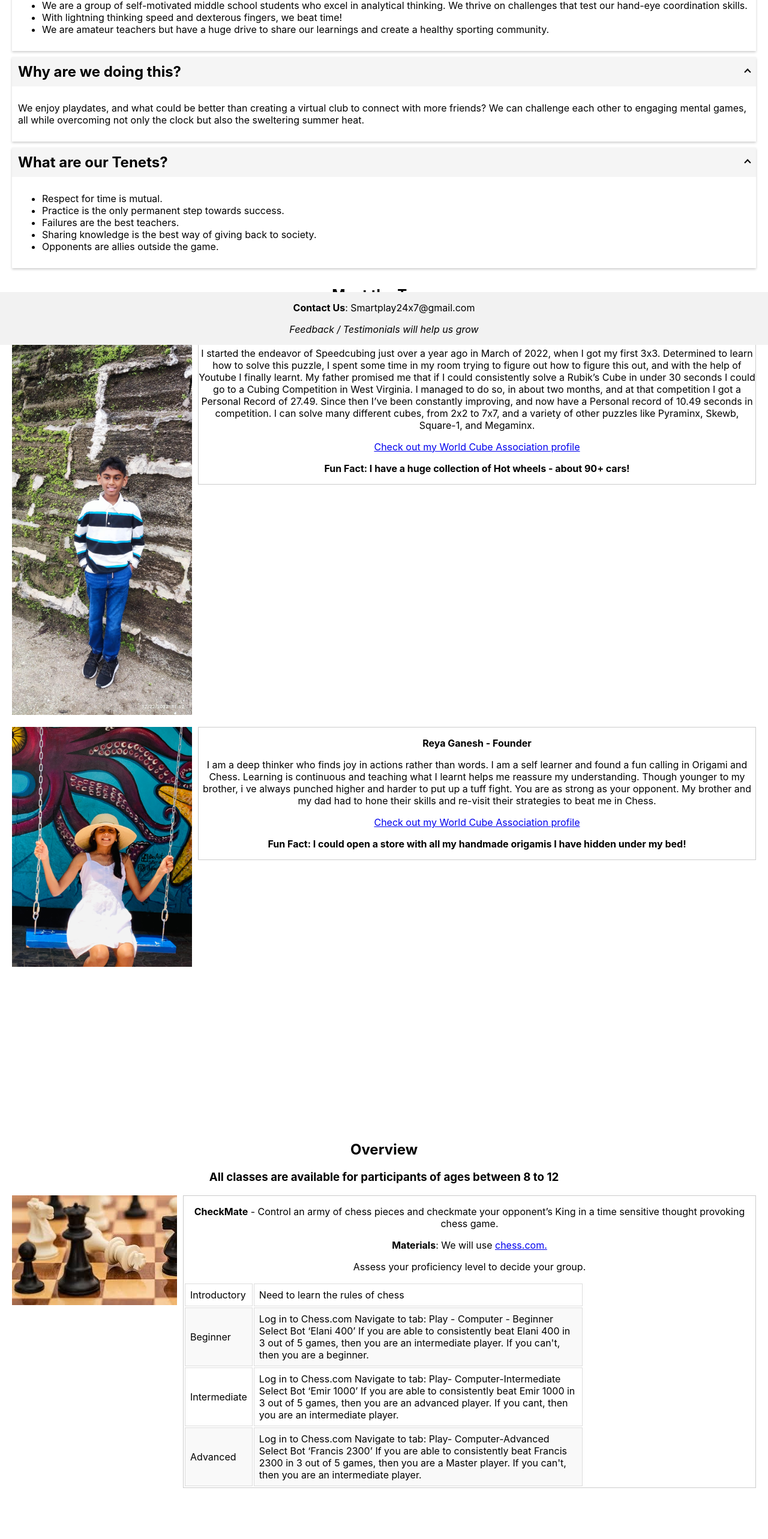
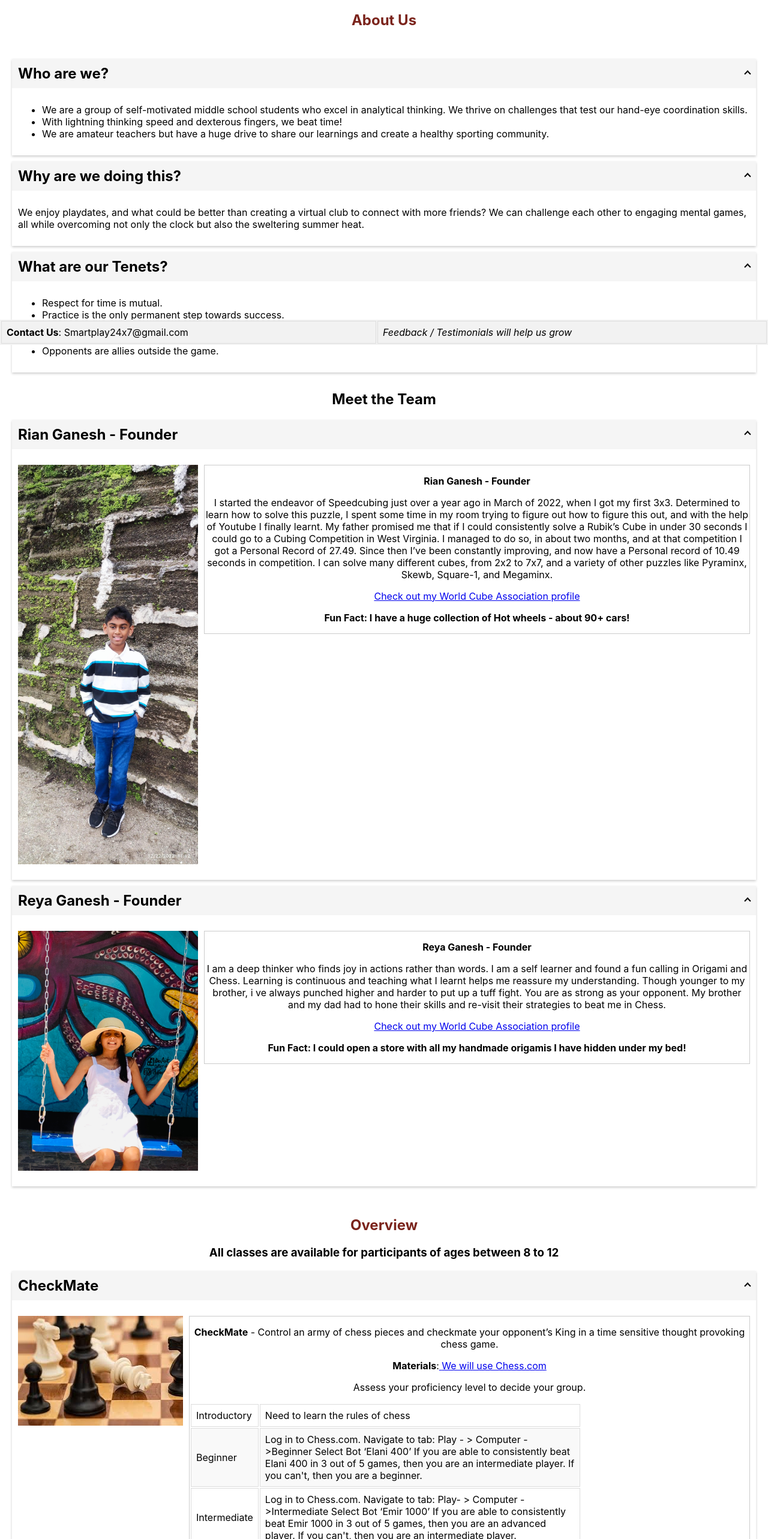
Before and after one commit to gane-dev/smartplay24x7, a React (Create React App) app: page / in a window 1280 px wide. Shown: the part 225-2791 px from the top of the page at 60% size. Built offline with nearby package versions, Linux system fonts and the light colour scheme.

Commit message:
release version

```diff
--- a/public/index.html
+++ b/public/index.html
@@ -7,9 +7,9 @@
     <meta name="theme-color" content="#000000" />
     <meta
       name="description"
-      content="Web site created using create-react-app"
+      content="SmartPlay24x7 for kids"
     />
-    <link rel="apple-touch-icon" href="%PUBLIC_URL%/logo192.png" />
+    <link rel="apple-touch-icon" href="%PUBLIC_URL%/logo-transparent-png.png" />
     <!--
       manifest.json provides metadata used when your web app is installed on a
       user's mobile device or desktop. See https://developers.google.com/web/fundamentals/web-app-manifest/
@@ -24,7 +24,7 @@
       work correctly both with client-side routing and a non-root public URL.
       Learn how to configure a non-root public URL by running `npm run build`.
     -->
-    <title>React App</title>
+    <title>SmartPlay24x7</title>
   </head>
   <body>
     <noscript>You need to enable JavaScript to run this app.</noscript>
--- a/src/App.css
+++ b/src/App.css
@@ -3,22 +3,22 @@
   display: flex;
   flex-direction: column;
   min-height: fit-content;
+  height: 100vh;
 }
 
 .header {
-  position: fixed;
   top: 0;
   left: 0;
   right: 0;
   text-align: center;
-  background-color: #f6ddcc;
+  background-color: #fbeee6;
   color: #7b241c;
-display: flex;
-
+flex-shrink: 0;
 }
 
 .content {
-  flex: 1;
+  flex-grow: 1;
+  overflow-y: auto;
 }
 
 .footer {
@@ -134,7 +134,6 @@ main {
 .container {
   display: flex;
   align-items: flex-start;
-  min-height: 80vh;
 }
 .image-logo {
   width: 150px; /* Adjust the width as needed */
@@ -212,3 +211,13 @@ button {
 .header-div {
   width: 100%;
 }
+.no-border {
+  border: none;
+  width: 100%;
+}
+.logo {
+  float: left;
+}
+h1 {
+  color: #7b241c;
+}
--- a/src/App.js
+++ b/src/App.js
@@ -10,7 +10,7 @@ function App() {
   return (
     <div className="app">
       <header className="header">
-        <div>
+        <div className="logo">
           <img
             src={process.env.PUBLIC_URL + "/logo-transparent-png.png"}
             alt="Sample"
@@ -62,12 +62,16 @@ function App() {
         </section>
       </main>
       <footer className="footer">
-        <p>
-          <b>Contact Us</b>: Smartplay24x7@gmail.com
-        </p>
-        <p>
-          <i>Feedback / Testimonials will help us grow</i>
-        </p>
+        <table className="no-border">
+          <tr>
+            <td>
+              <b>Contact Us</b>: Smartplay24x7@gmail.com
+            </td>
+            <td>
+              <i>Feedback / Testimonials will help us grow</i>
+            </td>
+          </tr>
+        </table>
       </footer>
     </div>
   );
--- a/src/Chess.js
+++ b/src/Chess.js
@@ -6,9 +6,10 @@ const Chess = () => {
         opponent’s King in a time sensitive thought provoking chess game.
       </p>
       <p>
-        <b>Materials</b>: We will use{" "}
-        <a href="chess.com" target="_blank" rel="noreferrer">
-          chess.com.
+        <b>Materials</b>:
+        <a href="http://www.chess.com" target="_blank" rel="noreferrer">
+          {" "}
+          We will use Chess.com
         </a>
         <p>Assess your proficiency level to decide your group.</p>
       </p>
@@ -20,28 +21,28 @@ const Chess = () => {
         <tr>
           <td>Beginner</td>
           <td>
-            Log in to Chess.com Navigate to tab: Play - Computer - Beginner
-            Select Bot ‘Elani 400’ If you are able to consistently beat Elani
-            400 in 3 out of 5 games, then you are an intermediate player. If you
-            can't, then you are a beginner.
+            Log in to Chess.com. Navigate to tab: Play - &gt; Computer -
+            &gt;Beginner Select Bot ‘Elani 400’ If you are able to consistently
+            beat Elani 400 in 3 out of 5 games, then you are an intermediate
+            player. If you can't, then you are a beginner.
           </td>
         </tr>
         <tr>
           <td>Intermediate</td>
           <td>
-            Log in to Chess.com Navigate to tab: Play- Computer-Intermediate
-            Select Bot ‘Emir 1000’ If you are able to consistently beat Emir
-            1000 in 3 out of 5 games, then you are an advanced player. If you
-            cant, then you are an intermediate player.
+            Log in to Chess.com. Navigate to tab: Play- &gt; Computer -
+            &gt;Intermediate Select Bot ‘Emir 1000’ If you are able to
+            consistently beat Emir 1000 in 3 out of 5 games, then you are an
+            advanced player. If you can't, then you are an intermediate player.
           </td>
         </tr>
         <tr>
           <td>Advanced</td>
           <td>
-            Log in to Chess.com Navigate to tab: Play- Computer-Advanced Select
-            Bot ‘Francis 2300’ If you are able to consistently beat Francis 2300
-            in 3 out of 5 games, then you are a Master player. If you can't,
-            then you are an intermediate player.
+            Log in to Chess.com. Navigate to tab: Play- &gt; Computer -
+            &gt;Advanced Select Bot ‘Francis 2300’ If you are able to
+            consistently beat Francis 2300 in 3 out of 5 games, then you are a
+            Master player. If you can't, then you are an Advanced player.
           </td>
         </tr>
       </table>
--- a/src/ChessSchedule.js
+++ b/src/ChessSchedule.js
@@ -15,13 +15,13 @@ const ChessSchedule = () => {
       <p>
         <b>Session Name: Introductory (June 19, 26, July 3, 10, 17, 24, 31)</b>
       </p>
-      <p>Classes run every Monday 9:00- 9:45 a.m</p>
+      <p>Classes run every Monday 9:00am- 9:45 am</p>
       <p>
         <b>Challenge Time</b>: Find players of your skill level and play against
         them in a safe virtual room.
       </p>
       <p>
-        <b>Beginners (M-F 2:00 - 2:30)</b>
+        <b>Beginners (M-F 2:00pm - 2:30pm)</b>
       </p>
       <p>
         <a
@@ -33,7 +33,7 @@ const ChessSchedule = () => {
         </a>
       </p>
       <p>
-        <b>Intermediate (M-F 2:30 - 3:00)</b>
+        <b>Intermediate (M-F 2:30pm - 3:00pm)</b>
       </p>
       <p>
         <a
@@ -45,7 +45,7 @@ const ChessSchedule = () => {
         </a>
       </p>
       <p>
-        <b>Advanced (M-F 3:00 - 3:30)</b>
+        <b>Advanced (M-F 3:00pm - 3:30pm)</b>
       </p>
       <p>
         <a
@@ -57,7 +57,7 @@ const ChessSchedule = () => {
         </a>
       </p>
       <p>
-        <b>Master (M-F 3:30 - 4:00)</b>
+        <b>Master (M-F 3:30pm - 4:00pm)</b>
       </p>
       <p>
         <a
--- a/src/Events.js
+++ b/src/Events.js
@@ -5,7 +5,7 @@ const Events = ({ image, text }) => {
         Aug 4 Friday - will be our last day of this season. We plan to host
         in-person tournament events with all our participants.
       </p>
-      <p> Time: 6:00 - 7:30 p.m in Clarksburg</p>
+      <p> Time: 6:00 - 7:30 pm in Clarksburg</p>
       <p>
         <b>Tournaments</b>
       </p>
--- a/src/Games.js
+++ b/src/Games.js
@@ -4,13 +4,25 @@ import Meet from "./Meet";
 import SpeedCubing from "./SpeedCubing";
 import Chess from "./Chess";
 import Origami from "./Origami";
-
+import Accordion from "./Accordion";
 const Games = () => {
   return (
     <div>
-      <Meet image="/Chess.jpeg" profile={<Chess />}></Meet>
-      <Meet image="/speed.jpeg" profile={<SpeedCubing />}></Meet>
-      <Meet image="/origami.jpeg" profile={<Origami />}></Meet>
+      <Accordion
+        key={1}
+        title={"CheckMate"}
+        content={<Meet image="/Chess.jpeg" profile={<Chess />}></Meet>}
+      />
+      <Accordion
+        key={2}
+        title={"Speed Cubing"}
+        content={<Meet image="/speed.jpeg" profile={<SpeedCubing />}></Meet>}
+      />
+      <Accordion
+        key={3}
+        title={"Origami"}
+        content={<Meet image="/origami.jpeg" profile={<Origami />}></Meet>}
+      />
     </div>
   );
 };
--- a/src/MeetTheTeam.js
+++ b/src/MeetTheTeam.js
@@ -3,13 +3,21 @@ import "./App.css";
 import Meet from "./Meet";
 import Rian from "./Rian";
 import Reya from "./Reya";
-
+import Accordion from "./Accordion";
 const MeetTheTeam = () => {
   return (
     <div>
-      <Meet image="/Rian.jpeg" profile={<Rian />}></Meet>
-      <br></br>
-      <Meet image="/Reya.jpeg" profile={<Reya />}></Meet>
+      <Accordion
+        key={1}
+        title={"Rian Ganesh - Founder"}
+        content={<Meet image="/Rian.jpeg" profile={<Rian />}></Meet>}
+      />
+
+      <Accordion
+        key={2}
+        title={"Reya Ganesh - Founder"}
+        content={<Meet image="/Reya.jpeg" profile={<Reya />}></Meet>}
+      />
     </div>
   );
 };
--- a/src/OrigamiSchedule.js
+++ b/src/OrigamiSchedule.js
@@ -12,28 +12,28 @@ const OrigamiSchedule = ({ image, text }) => {
       </p>
 
       <p>
-        <b>Monday 10:00 - 10:30</b>
+        <b>Monday 10:00am - 10:30am</b>
       </p>
       <p>
         (June 19 - Crane, 26 - Ninja Star July 3 - Butterfly, 10- Tulips, 17-
         box with lid, 24 - Boat that floats, 31 -Rabbit)
       </p>
       <p>
-        <b>Tuesday 10:00 - 10:30</b>
+        <b>Tuesday 10:00am - 10:30am</b>
       </p>
       <p>
         (June 20- Dinosaur, 27 - Parrot July 11- Peacock, 18 - shark, 25 -
         Penguins book mark Aug 1-elephant bookmark)
       </p>
       <p>
-        <b>Wednesday 10:00 - 10:30</b>
+        <b>Wednesday 10:00am - 10:30am</b>
       </p>
       <p>
         (June 21- Lotus, 28 - cat bookmark July 12 - Frog, 19 - airplane, 26 -
         wallet Aug 2 - heart)
       </p>
       <p>
-        <b>Thursday 10:00 - 10:30</b>
+        <b>Thursday 10:00am - 10:30am</b>
       </p>
       <p>
         (June 22 - Envelope , 29 - Basketball Court with hoops July 13 - Iris
--- a/src/SpeedSchedule.js
+++ b/src/SpeedSchedule.js
@@ -16,27 +16,27 @@ const SpeedSchedule = ({ image, text }) => {
       <p>
         <b>2x2 (June 19, 26, July 3, 10, 17, 24, 31)</b>
       </p>
-      <p>Beginner- Monday 10:00 a.m - 10:45 a.m</p>
-      <p>Intermediate - Monday 11:00 a.m -11:45 a.m</p>
-      <p>Advanced - Monday 1:00 p.m - 1:45 p.m</p>
+      <p>Beginner- Monday 10:00 am - 10:45 am</p>
+      <p>Intermediate - Monday 11:00 am -11:45 am</p>
+      <p>Advanced - Monday 1:00 pm - 1:45 pm</p>
       <p>
         <b>3x3 (June 20, 27, July 11, 18, 25, Aug 1)</b>
       </p>
-      <p>Beginner- Tuesday 10:00 a.m - 10:45 a.m</p>
-      <p>Intermediate - Tuesday 11:00 a.m -11:45 a.m</p>
-      <p>Advanced - Tuesday 1:00 p.m - 1:45 p.m</p>
+      <p>Beginner- Tuesday 10:00 am - 10:45 am</p>
+      <p>Intermediate - Tuesday 11:00 am -11:45 am</p>
+      <p>Advanced - Tuesday 1:00 pm - 1:45 pm</p>
       <p>
         <b>3x3 OH (One Handed) (June 21, 28, July 12, 19, 26, Aug 2)</b>
       </p>
-      <p>Beginner- Wednesday 10:00 a.m - 10:45 a.m</p>
-      <p>Intermediate - Wednesday 11:00 a.m -11:45 a.m</p>
-      <p>Advanced - Wednesday 1:00 p.m - 1:45 p.m</p>
+      <p>Beginner- Wednesday 10:00 am - 10:45 am</p>
+      <p>Intermediate - Wednesday 11:00 am -11:45 am</p>
+      <p>Advanced - Wednesday 1:00 pm - 1:45 pm</p>
       <p>
         <b>Pyraminx (June 22, 29, July 13, 20, 27, Aug 3)</b>
       </p>
-      <p>Beginner- Thursday 10:00 a.m - 10:45 a.m</p>
-      <p>Intermediate - Thursday 11:00 a.m -11:45 a.m</p>
-      <p>Advanced - Thursday 1:00 p.m - 1:45 p.m</p>
+      <p>Beginner- Thursday 10:00 am - 10:45 am</p>
+      <p>Intermediate - Thursday 11:00 am -11:45 am</p>
+      <p>Advanced - Thursday 1:00 pm - 1:45 pm</p>
       <br></br>
       <Button
         label="Register"
```
Also changed, not shown: public/logo-transparent-png.png.
